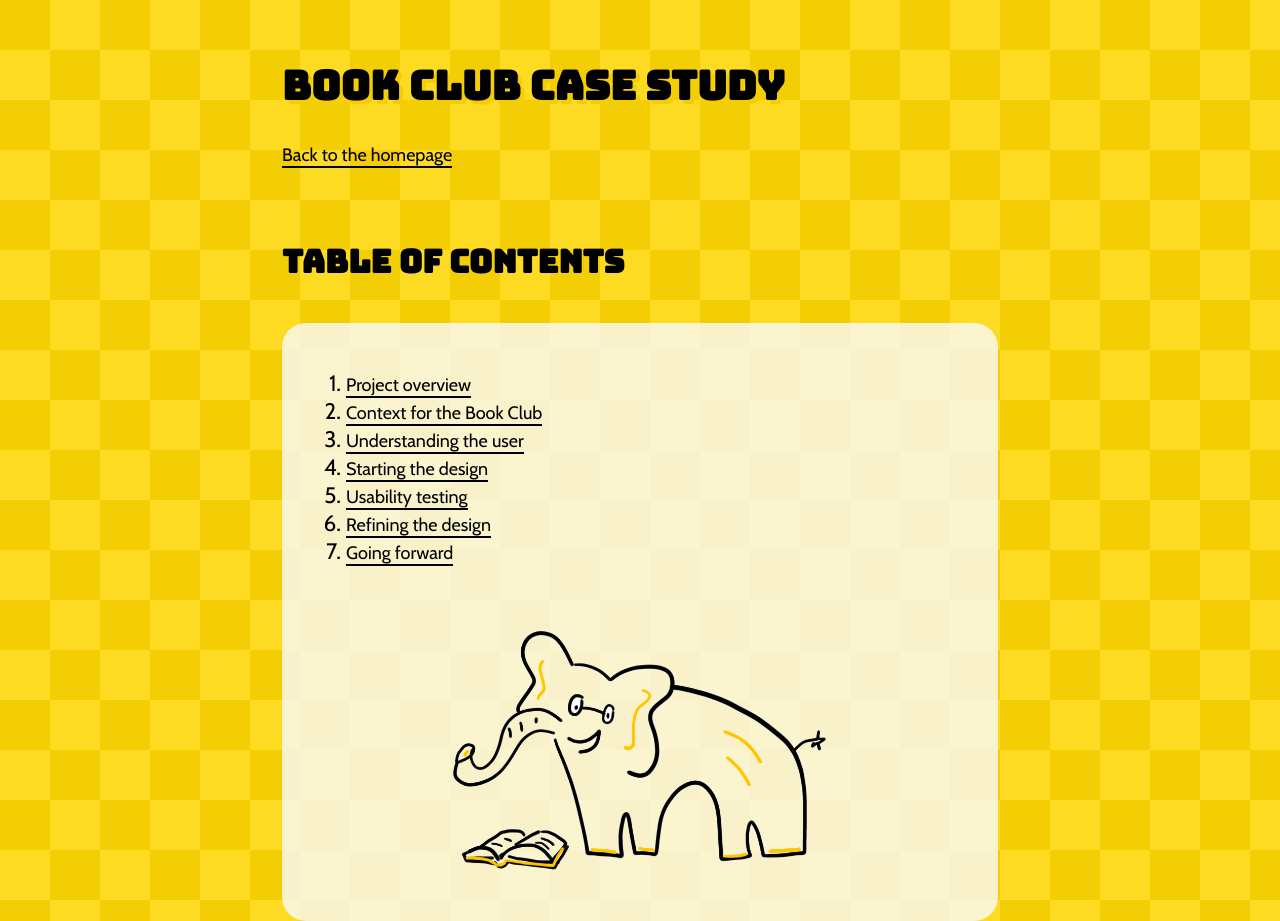
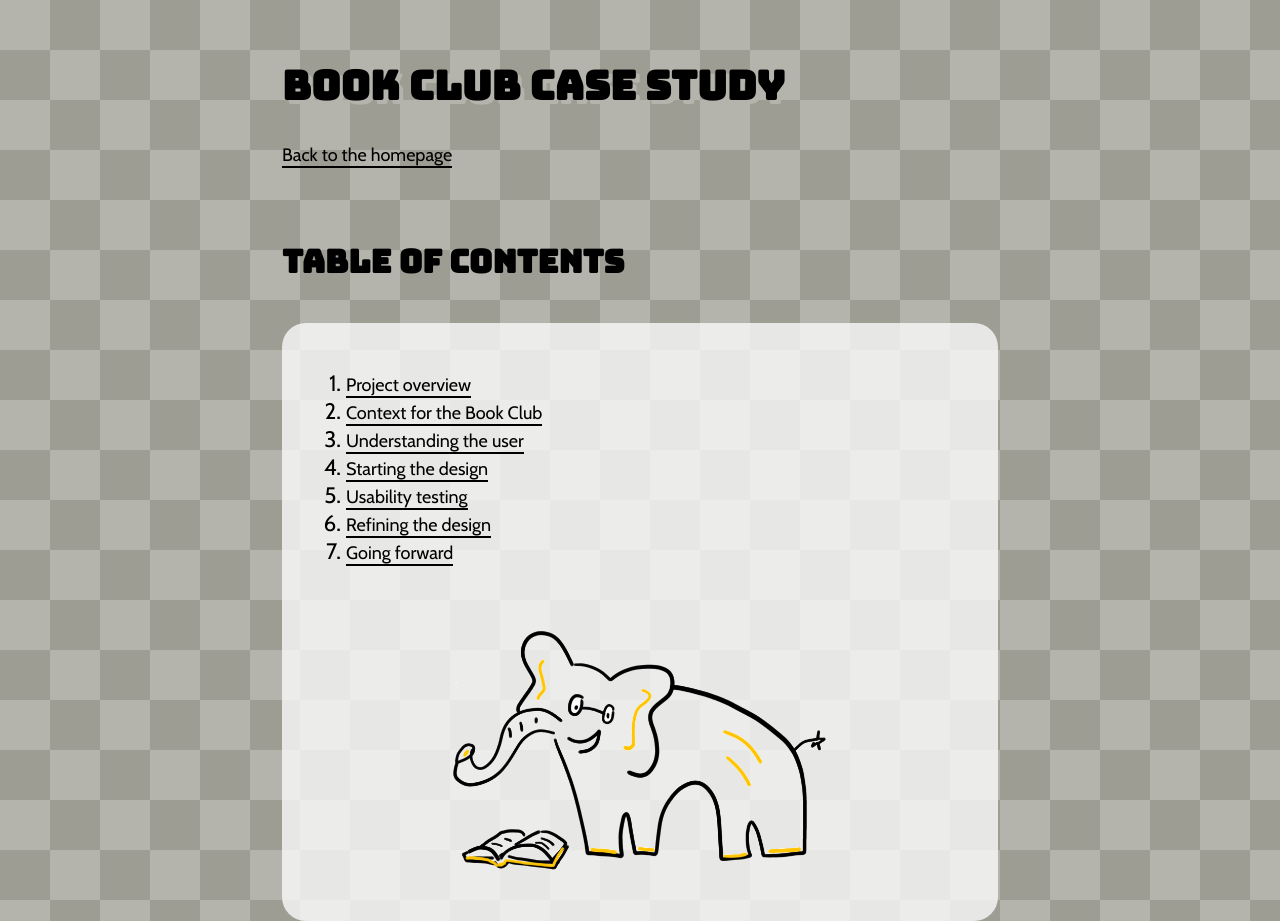
Before and after one commit to tloth/tloth.github.io, a plain HTML site: page book-club.html in a window 1280 px wide. Shown: the top 921 px of the page. Drawn offline with nearby package versions, Linux system fonts and the light colour scheme.

Commit message:
book club case study bg colour

```diff
--- a/index.css
+++ b/index.css
@@ -11,10 +11,9 @@ html {
   background-position: 0 0, 0 50px, 50px -50px, -50px 0px;
 }
 .html-book_club {
-  background-color: #f4ce04;
-  background-image: linear-gradient(45deg, #FCDB22 25%, transparent 25%), linear-gradient(-45deg, #FCDB22 25%, transparent 25%), linear-gradient(45deg, transparent 75%, #FCDB22 75%), linear-gradient(-45deg, transparent 75%, #FCDB22 75%);
+  background-color: #B4B3AC;
+  background-image: linear-gradient(45deg, #9E9D94 25%, transparent 25%), linear-gradient(-45deg, #9E9D94 25%, transparent 25%), linear-gradient(45deg, transparent 75%, #9E9D94 75%), linear-gradient(-45deg, transparent 75%, #9E9D94 75%);
   padding-top: 32px;
-
 }
 .html-tinkl {
   background-color: #a3dbd2;
@@ -59,7 +58,7 @@ p, ul {
 }
 
 .html-book_club > * > * > h1 {
-  text-shadow: 4px 4px 0px #f4ce04;
+  text-shadow: 4px 4px 0px #B4B3AC;
 }
 .html-tinkl > * > * > h1 {
   text-shadow: 4px 4px 0px #a3dbd2;
```
